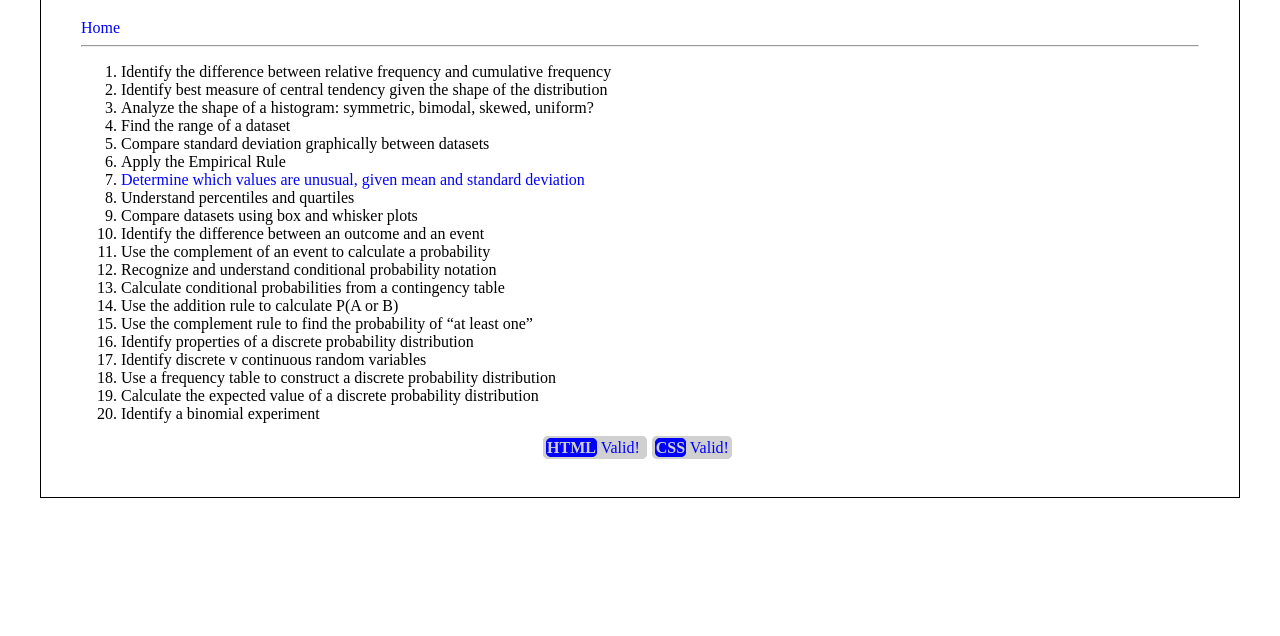
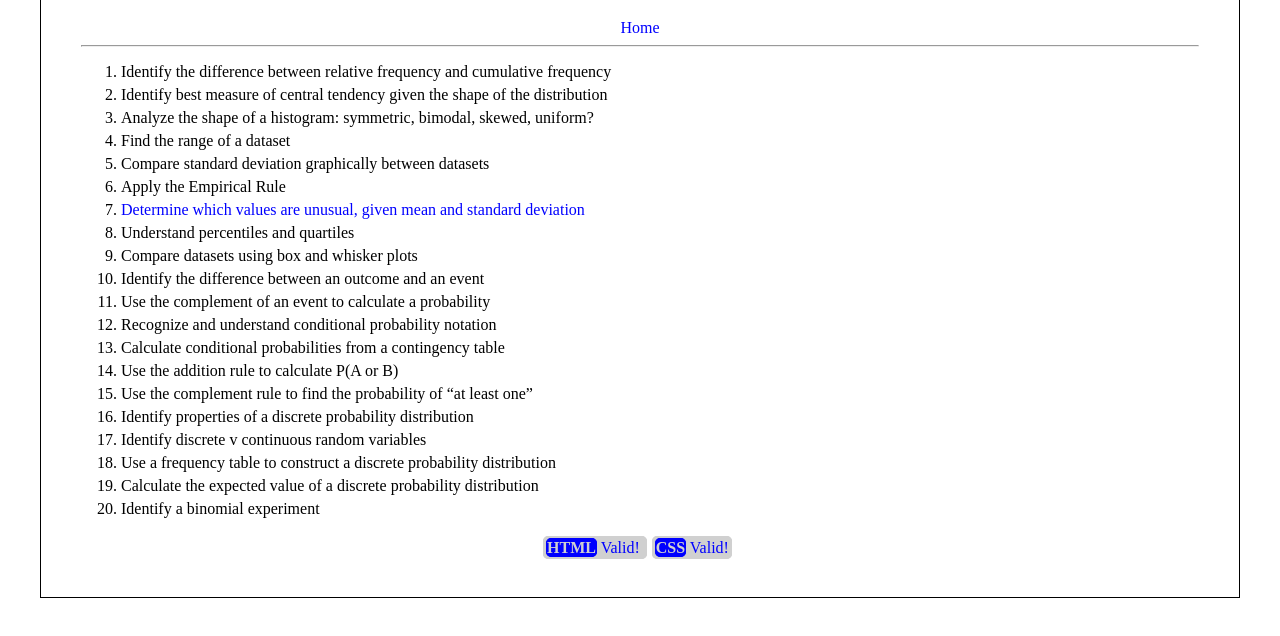
Before and after one commit to Jakob-Ayers/Jakob-Ayers.github.io, a plain HTML site: page stats-study/index.html in a window 1280 px wide. Shown: the part 142-778 px from the top of the page. Drawn offline with Linux system fonts and the light colour scheme.

Commit message:
added padding to li, fixed nav element being "hav"

```diff
--- a/stats-study/index.html
+++ b/stats-study/index.html
@@ -17,9 +17,9 @@
             Statistics Study
         </h1>
     </header>
-    <hav>
+    <nav>
         <a href="../index.html">Home</a>
-    </hav>
+    </nav>
     <hr>
     <main>
         <ol type="1">
--- a/stats-study/style.css
+++ b/stats-study/style.css
@@ -15,6 +15,10 @@ header > h1 {
 
 nav {
     text-align: center;
+}
+
+li {
+    padding-bottom: 5px;
 }
 
 footer {
```
